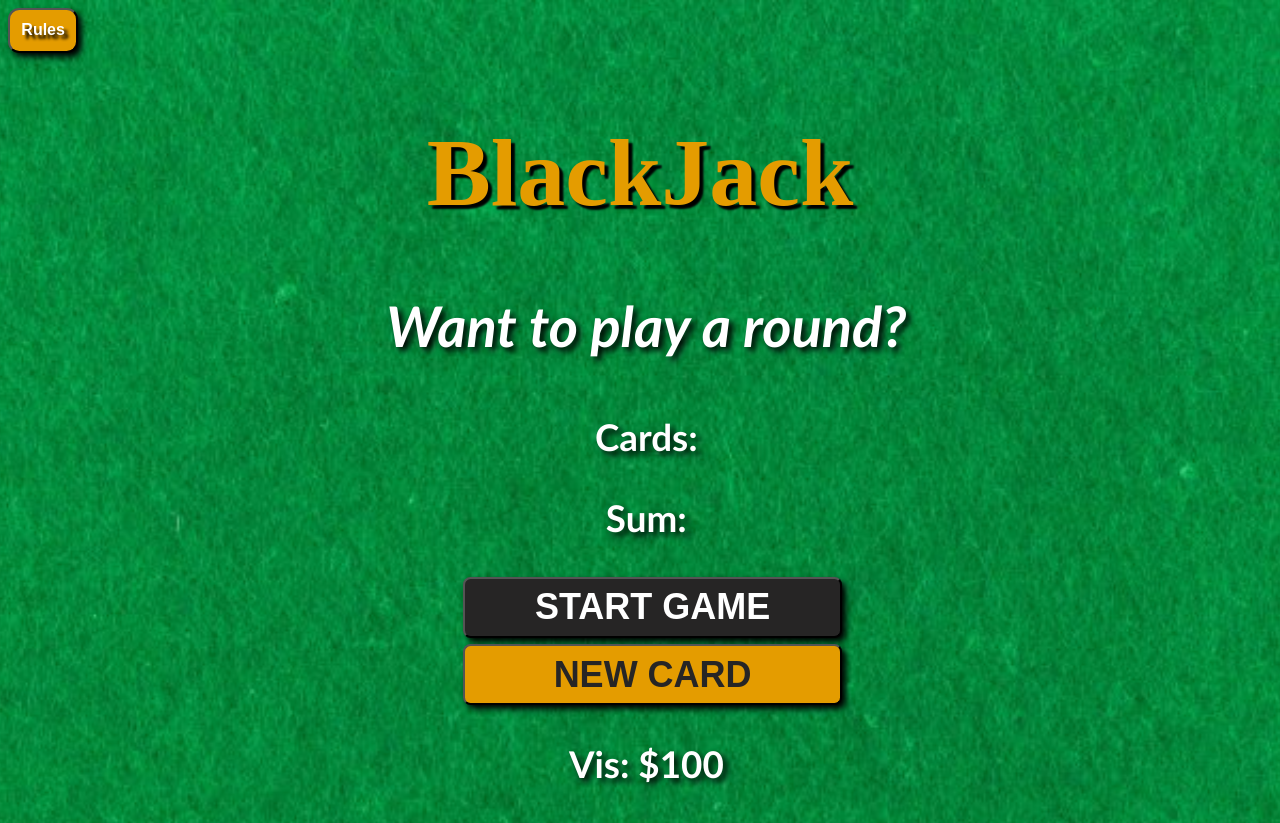
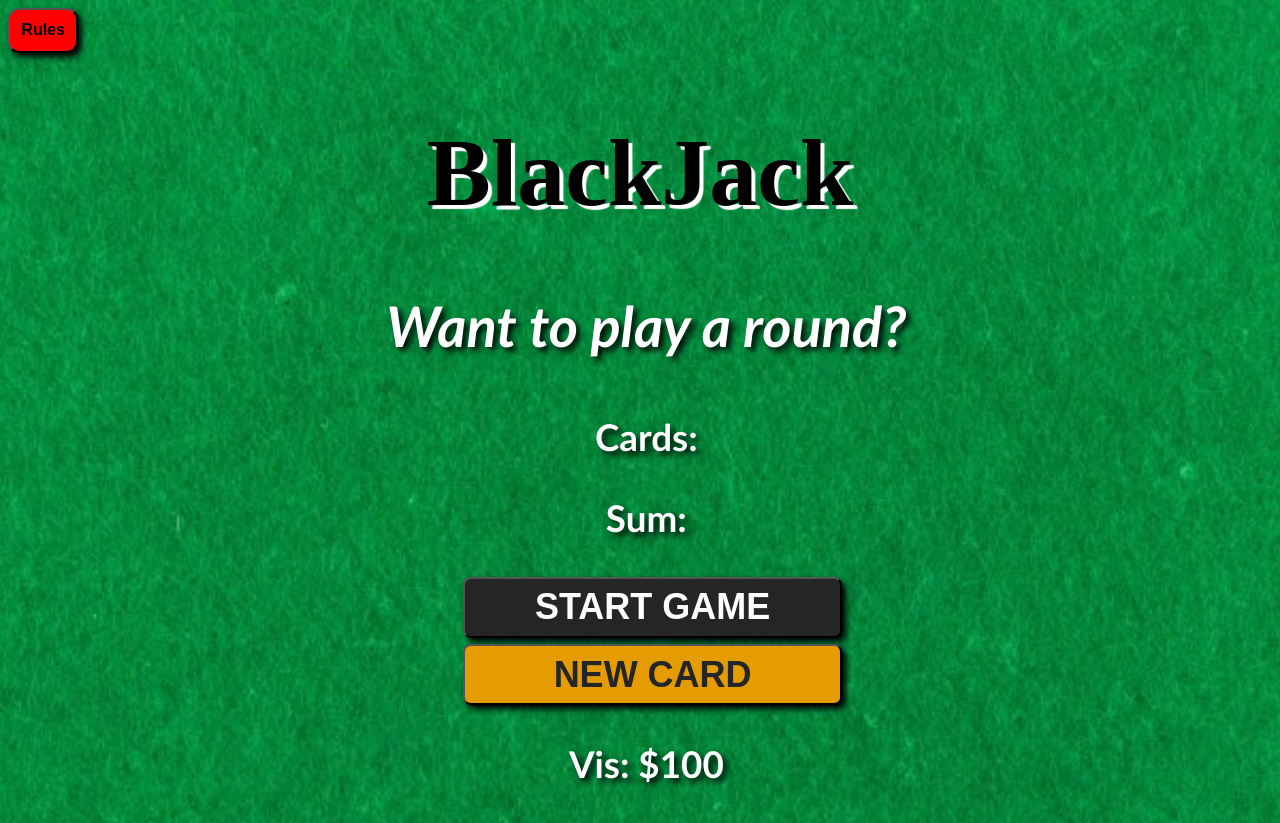
Before and after one commit to VishalChoubey1019/Blackjack-Game, a plain HTML site: page index.html in a window 1280 px wide. Shown: the top 823 px of the page. Drawn offline with Linux system fonts and the light colour scheme.

Commit message:
Update index.css

```diff
--- a/index.css
+++ b/index.css
@@ -3,17 +3,17 @@ body{
     background-image: url('bg.jpg');
     background-size: cover;
     border: none;
-    font-family: 'Trebuchet MS', 'Lucida Sans Unicode', 'Lucida Grande', 'Lucida Sans', Arial, sans-serif;
+    font-family: 'Gill Sans', 'Gill Sans MT', Calibri, 'Trebuchet MS', sans-serif;
 }
 
 h1{
     font-family: 'Times New Roman', Times, serif;
     text-align: center;
 
-    color: #e49c00;
+    color: #000000;
     font-size: 600%;
     font-weight: bold;
-    text-shadow: 4px 4px 2px #000000;
+    text-shadow: 4px 4px 1px #ffffff;
 
 
 }
@@ -76,10 +76,10 @@ button:focus{
     font-size: 100%;
     width: auto;
     padding: 3mm;
-    background-color: #e49c00;
-    color: rgb(255, 255, 255);
+    background-color: #ff0000;
+    color: rgb(0, 0, 0);
     border-radius: 3mm;
-    text-shadow: 4px 4px 3px #000000;
+
 }
 #rules:focus{
     border: 3px solid salmon;
```
